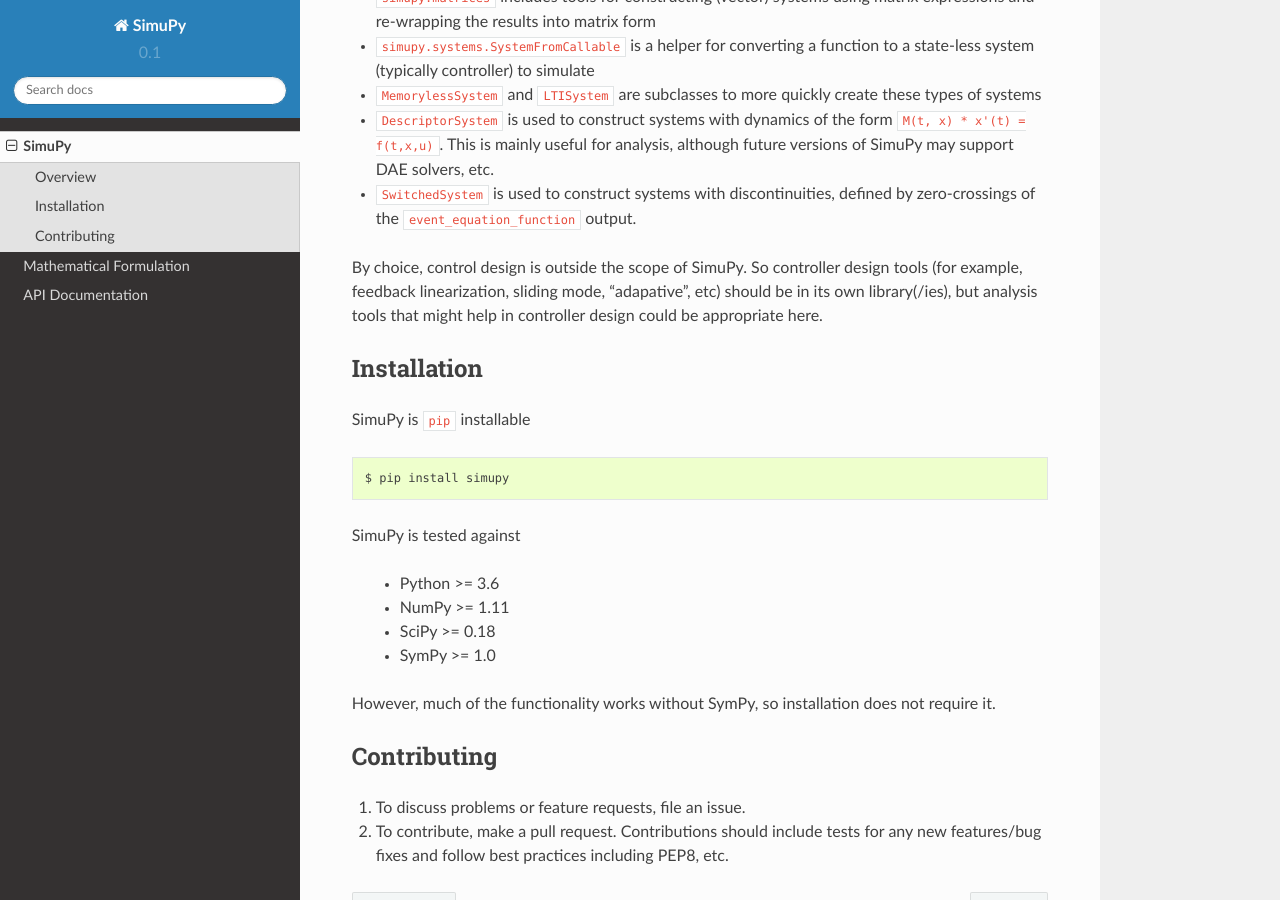
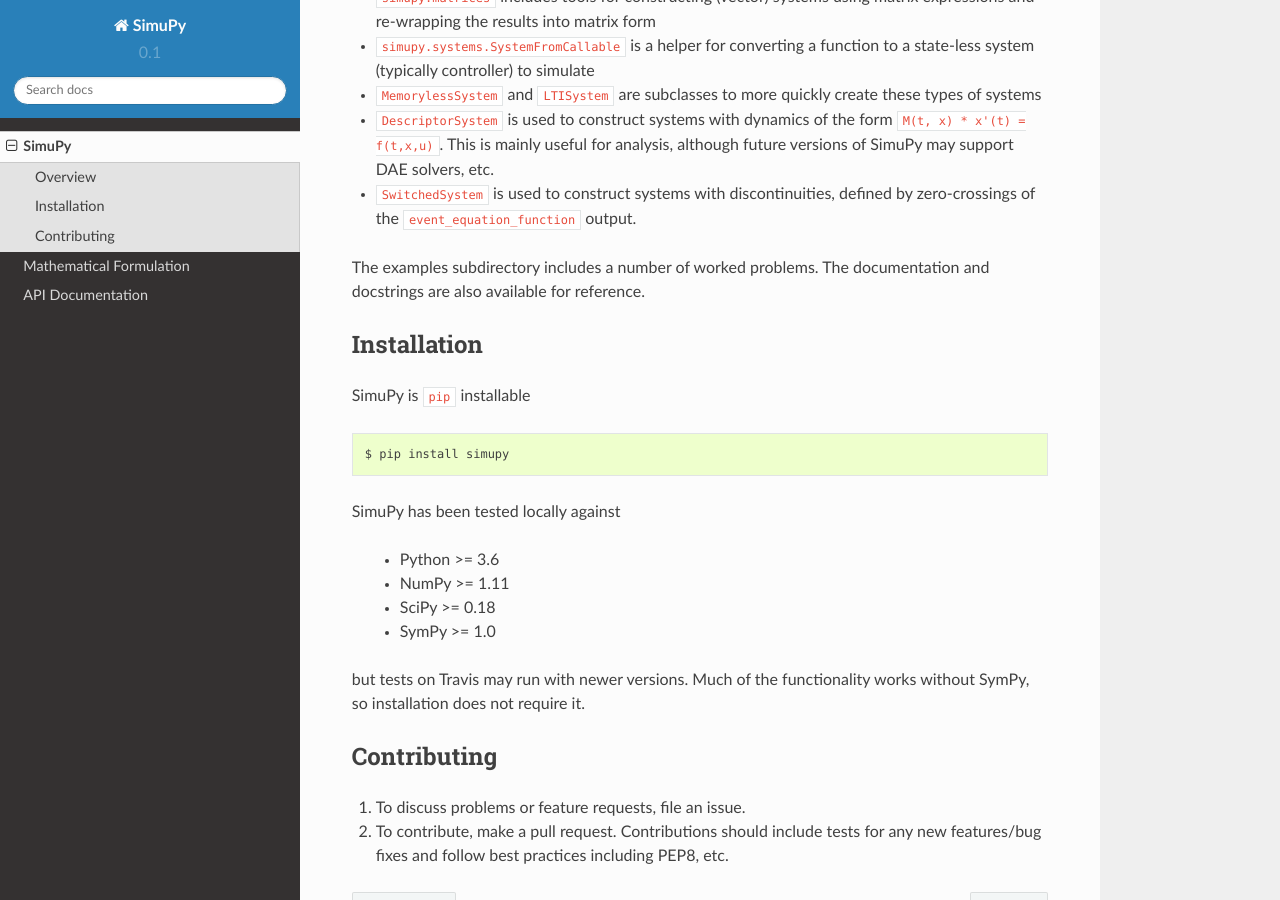
Before and after one commit to simupy/simupy, a Sphinx documentation site: the page built from docs/overview.rst, in a window 1280 px wide and 900 px high, scrolled down 1728 px. Built offline with Sphinx 7.4.7 and the Read the Docs theme 2.0.0, drawn with Linux system fonts in a browser that asks for light colours.

Commit message:
documentation fixes

```diff
--- a/README.rst
+++ b/README.rst
@@ -107,10 +107,8 @@
 - ``SwitchedSystem`` is used to construct systems with discontinuities,
   defined by zero-crossings of the ``event_equation_function`` output.
 
-By choice, control design is outside the scope of SimuPy. So controller design
-tools (for example, feedback linearization, sliding mode, "adapative", etc)
-should be in its own library(/ies), but analysis tools that might help in
-controller design could be appropriate here.
+The examples subdirectory includes a number of worked problems. The
+documentation and docstrings are also available for reference.
 
 Installation
 ------------
@@ -121,15 +119,15 @@
 
    $ pip install simupy
 
-SimuPy is tested against
+SimuPy has been tested locally against
 
  - Python >= 3.6
  - NumPy >= 1.11
  - SciPy >= 0.18
  - SymPy >= 1.0
 
-However, much of the functionality works without SymPy, so installation does
-not require it.
+but tests on Travis may run with newer versions. Much of the functionality
+works without SymPy, so installation does not require it.
 
 Contributing
 ------------
--- a/docs/math.rst
+++ b/docs/math.rst
@@ -1,9 +1,9 @@
 Mathematical Formulation
 ========================
 
-SimuPy assumes systems have no direct fee\Delta through between inputs and outputs;
+SimuPy assumes systems have no direct feedthrough between inputs and outputs;
 this discpline avoids algebraic loops. You can simulate a system model that
-includes a fee\Delta through by augmenting the system. Augment the system using the
+includes a feedthrough by augmenting the system. Augment the system using the
 input by including input components in the state and using derivatives of those
 signals in the control input. You can augment the system using the output by
 including the original output components in the state and using integrals of
```
